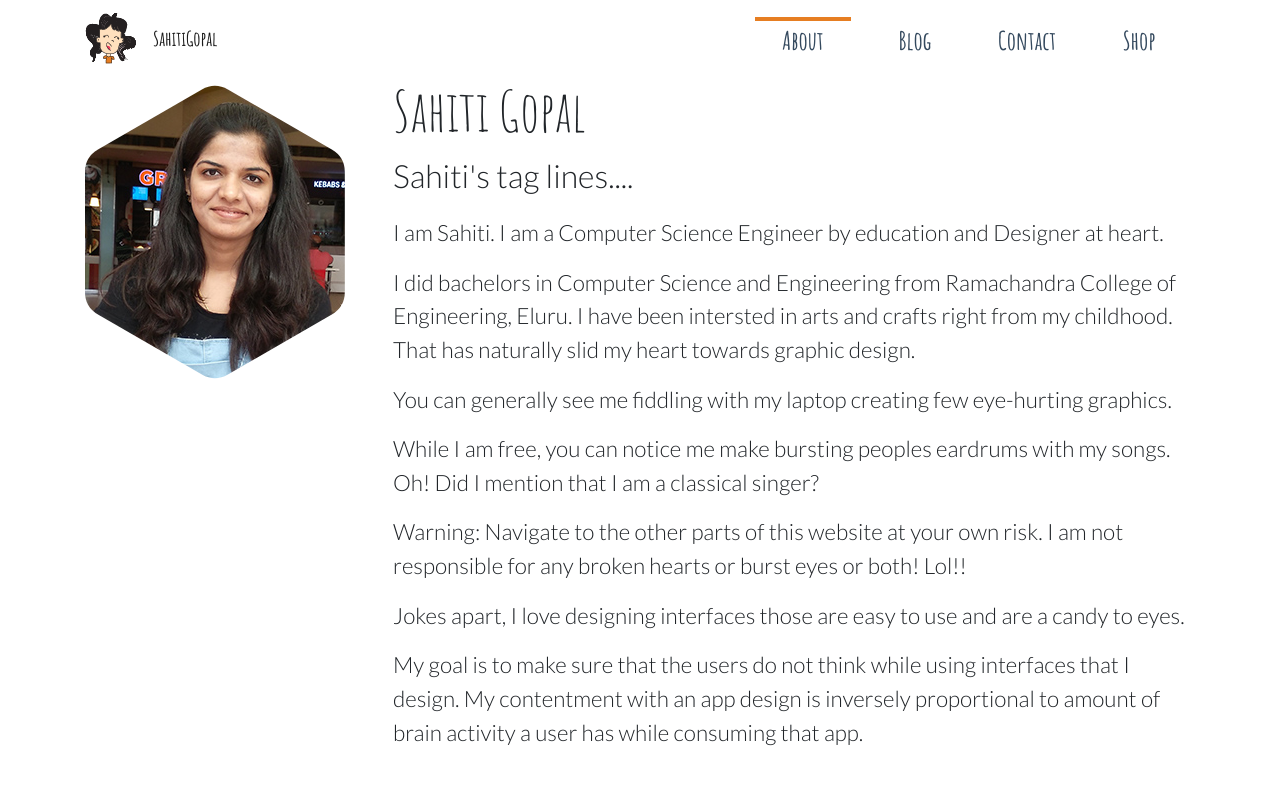
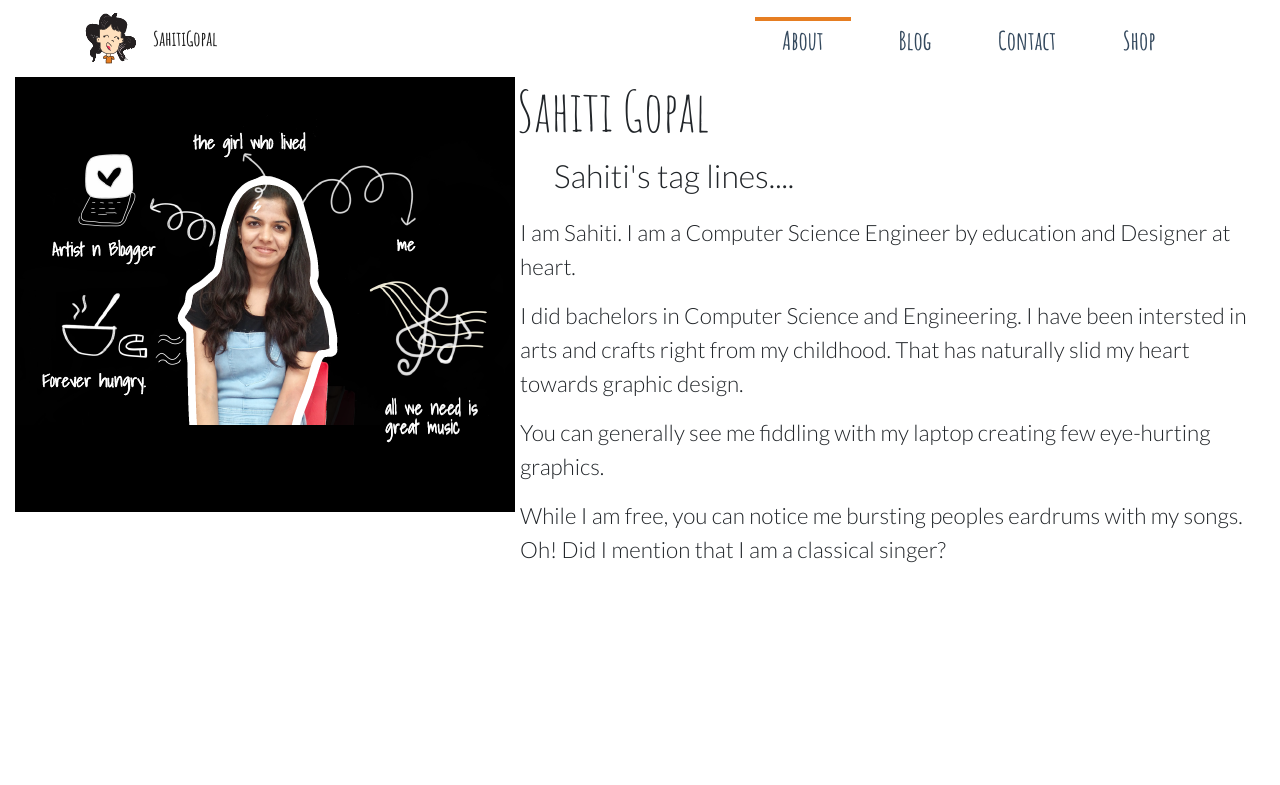
Before and after one commit to sahitigo/sahitigopal.com, a Jekyll site: the page built from about.html, in a window 1280 px wide. Shown: the top 785 px of the page. Built offline with Jekyll 4.4.1, drawn with Linux system fonts in a browser that asks for light colours.

Commit message:
Changes in about page

```diff
--- a/_layouts/default.html
+++ b/_layouts/default.html
@@ -8,7 +8,7 @@
   <body id="{{page_identifier}}-page">
     {% include header.html %}
 
-    <main class="container">
+    <main class="container-fluid">
       {{ content }}
     </main>
 
--- a/_sass/_about.scss
+++ b/_sass/_about.scss
@@ -1,4 +1,11 @@
 #about-page {
+
+  .left{
+    margin-left: 75px
+  }
+  p{
+    margin-left: 3.5em;
+  }
   .head-shot-container {
     position: relative;
     // The top negative offset is required due to the clipping of image.
@@ -15,6 +22,7 @@
       clip-path: url(#hex-clipping);
     }
   }
+
 
   @include large-screen {
     .head-shot-container {
--- a/about.html
+++ b/about.html
@@ -3,21 +3,15 @@ layout: default
 title: About
 permalink: /about/
 ---
+<div class="row">
+<div class="col-sm-5 col-md-4 col-xs-12">
 
-<div class="head-shot-container">
-  <svg>
-    <defs>
-      <clipPath id="hex-clipping">
-        <path fill="#fff" d="M116.91342951089922 7.499999999999999Q129.9038105676658 0 142.89419162443238 7.499999999999999L246.81724007856502 67.5Q259.8076211353316 75 259.8076211353316 90L259.8076211353316 210Q259.8076211353316 225 246.81724007856502 232.5L142.89419162443238 292.5Q129.9038105676658 300 116.91342951089922 292.5L12.99038105676658 232.5Q0 225 0 210L0 90Q0 75 12.99038105676658 67.5Z"></path>
-      </clipPath>
-    </defs>
-  </svg>
-  <img src="{{site.baseurl}}/images/sahiti.jpg" class='headshot'></img>
+  <img src="{{site.baseurl}}/images/Pic.png" class='immg'></img>
 </div>
 
-<div class="about-container">
+<div class="col-sm-7 col-md-8 col-xs-12">
 
-  <h1 class="display-4">Sahiti Gopal</h1>
+  <h1 class="display-4 left">Sahiti Gopal</h1>
   <p class="lead">
     Sahiti's tag lines....
   </p>
@@ -27,25 +21,19 @@ I am Sahiti.
 I am a Computer Science Engineer by education and Designer at heart.
 </p>
 <p>
-  I did bachelors in Computer Science and Engineering from Ramachandra College of Engineering, Eluru.
-I have been intersted in arts and crafts right from my childhood. That has naturally slid my heart towards graphic design.
+  I did bachelors in Computer Science and Engineering.
+  I have been intersted in arts and crafts right from my childhood. That has naturally slid my heart towards graphic design.
 </p>
 
 <p>
 You can generally see me fiddling with my laptop creating few eye-hurting graphics.
 </p>
 <p>
-While I am free, you can notice me make bursting peoples eardrums with my songs.
+While I am free, you can notice me  bursting peoples eardrums with my songs.
 Oh! Did I mention that I am a classical singer?
 </p>
-<p>
-Warning: Navigate to the other parts of this website at your own risk. I am not responsible for any broken hearts or burst eyes or both! Lol!!
-<p>
-Jokes apart, I love designing interfaces those are easy to use and are a candy to eyes.
-</p>
-<p>
-My goal is to make sure that the users do not think while using interfaces that I design. My contentment with an app design is inversely proportional to amount of brain activity a user has while consuming that app.
-</p>
+
 </p>
   </p>
 </div>
+</div>
--- a/contact.html
+++ b/contact.html
@@ -1,6 +1,6 @@
 ---
 layout: default
-title: Contact Sahiti
+title: Contact
 permalink: /contact/
 ---
 <div class="typeform-widget" data-url="https://sahitigopal.typeform.com/to/Syew6l" style="width: 100%; height: 500px;"></div> <script> (function() { var qs,js,q,s,d=document, gi=d.getElementById, ce=d.createElement, gt=d.getElementsByTagName, id="typef_orm", b="https://embed.typeform.com/"; if(!gi.call(d,id)) { js=ce.call(d,"script"); js.id=id; js.src=b+"embed.js"; q=gt.call(d,"script")[0]; q.parentNode.insertBefore(js,q) } })() </script> <div style="font-family: Sans-Serif;font-size: 12px;color: #999;opacity: 0.5; padding-top: 5px;"> powered by <a href="https://admin.typeform.com/signup?utm_campaign=Syew6l&utm_source=typeform.com-12285343-Basic&utm_medium=typeform&utm_content=typeform-embedded-poweredbytypeform&utm_term=EN" style="color: #999" target="_blank">Typeform</a> </div>
```
Also changed, not shown: images/Pic.png (added).
